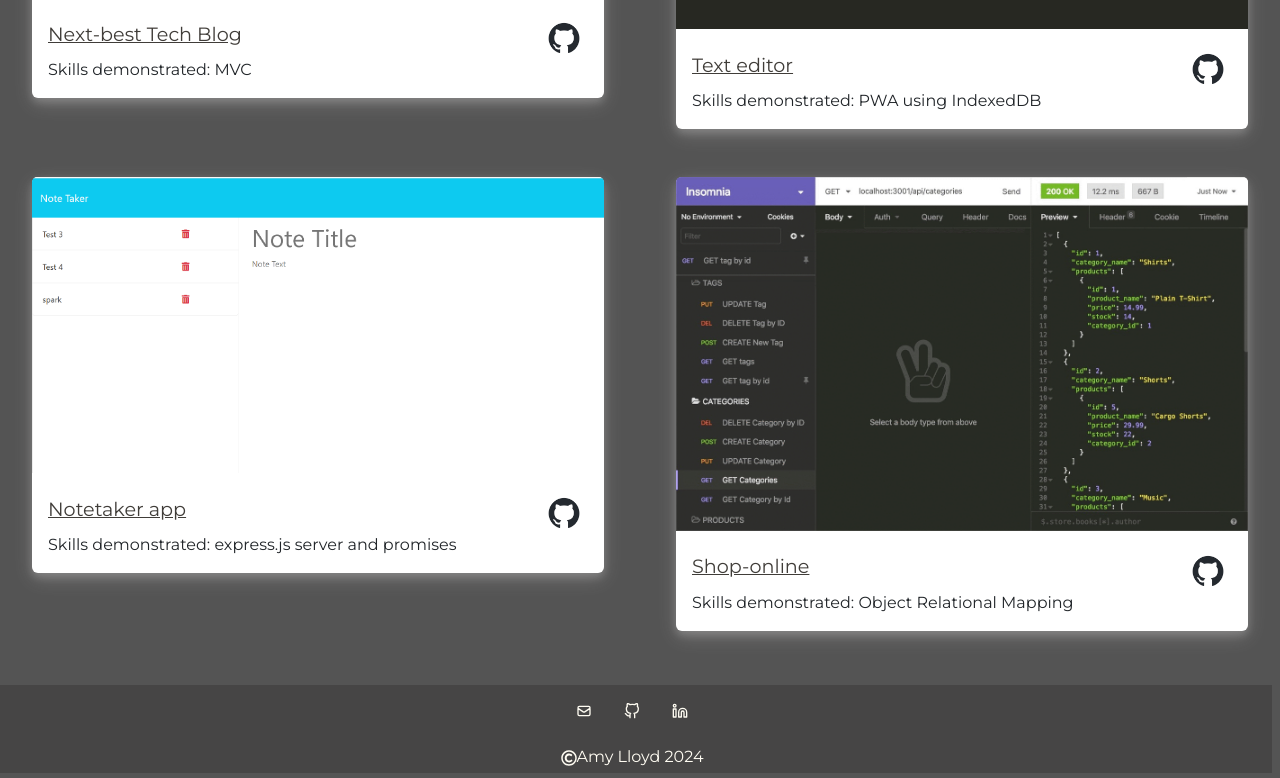
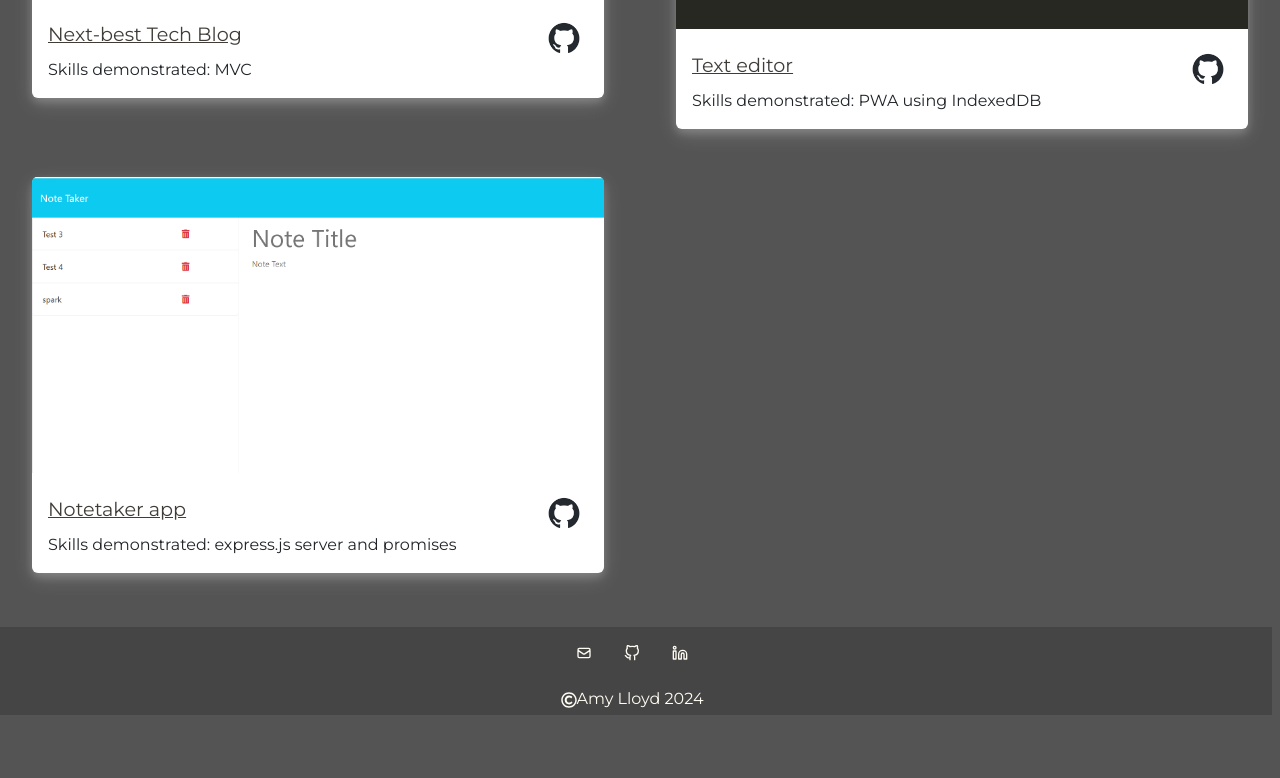
Before and after one commit to AmyLloyd/React-Portfolio, a React (Vite) app: page /portfolio in a window 1280 px wide. Shown: the part 1025-1803 px from the top of the page. After the commit the page ends 1745 px from the top, so only its background shows below. Built offline with nearby package versions, Linux system fonts and the light colour scheme; a web font is replaced by a local one.

Commit message:
portfolio updated with all working links and projects

```diff
--- a/src/components/PortfolioContainer/index.jsx
+++ b/src/components/PortfolioContainer/index.jsx
@@ -52,14 +52,14 @@ const projectList = [
   },
 
 
-  {
-    id:7,
-    title: "Shop-online",
-    image: "/assets/13-orm-homework-demo-01.gif",
-    gitHubLink: "https://github.com/AmyLloyd/shop-online",
-    appLink: "",
-    developerPractice: "Skills demonstrated: Object Relational Mapping"
-  }
+  // {
+  //   id:7,
+  //   title: "Shop-online",
+  //   image: "/assets/13-orm-homework-demo-01.gif",
+  //   gitHubLink: "https://github.com/AmyLloyd/shop-online",
+  //   appLink: "",
+  //   developerPractice: "Skills demonstrated: Object Relational Mapping"
+  // }
 ];
 
 function Portfolio() {
```
